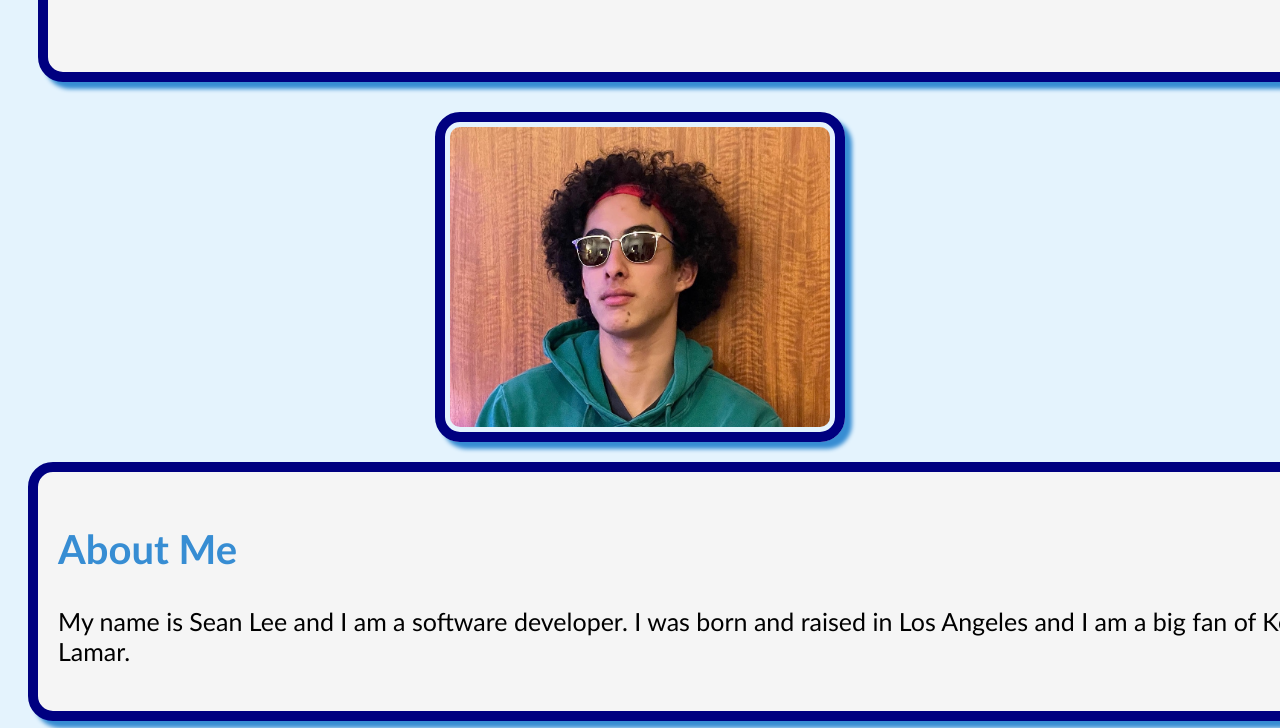
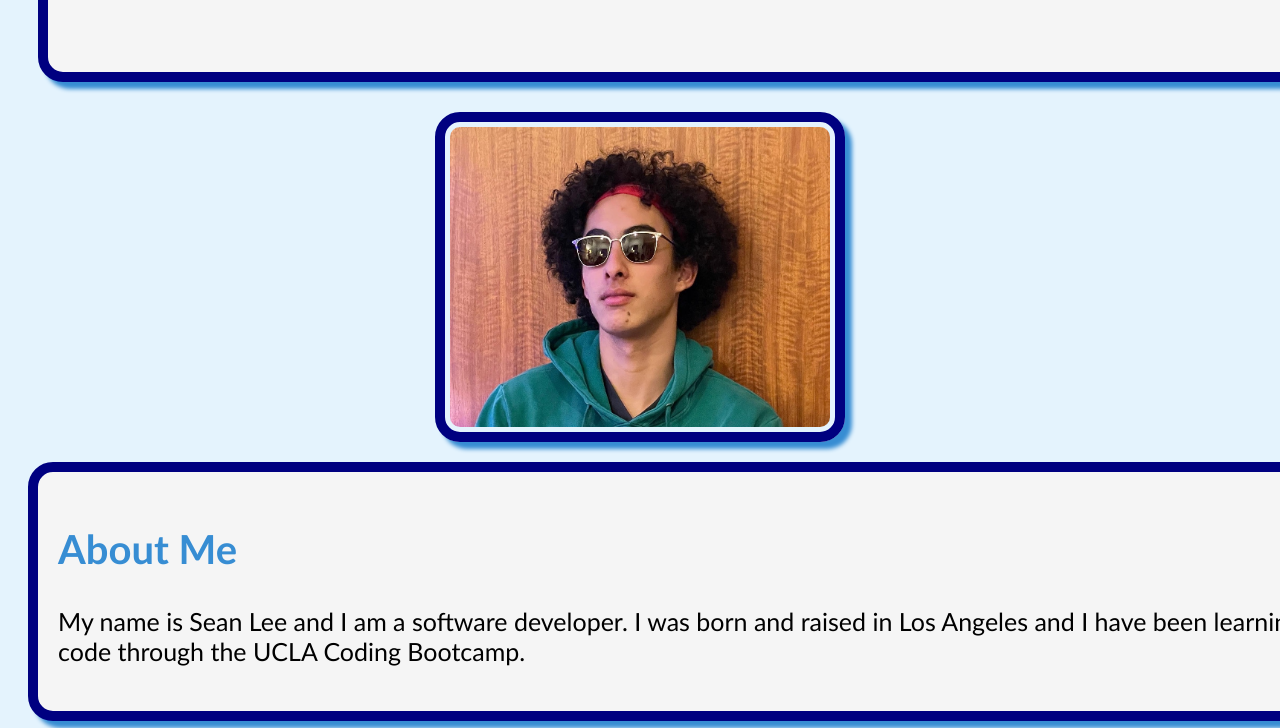
Before and after one commit to SeanLee-17/Portfolio-Draft, a plain HTML site: page index.html in a window 1280 px wide. Shown: the part 238-966 px from the top of the page. Drawn offline with Linux system fonts and the light colour scheme.

Commit message:
Read.Me edits

```diff
--- a/index.html
+++ b/index.html
@@ -35,8 +35,8 @@
         <div id="About-Me" class="boxes">
             <h2>About Me</h2>
             <p>
-                My name is Sean Lee and I am a software developer. I was born and raised in Los Angeles and I am a big
-                fan of Kendrick Lamar.
+                My name is Sean Lee and I am a software developer. I was born and raised in Los Angeles and I have been
+                learning how to code through the UCLA Coding Bootcamp.
             </p>
         </div>
 
```
Also changed, not shown: 2 other files.
